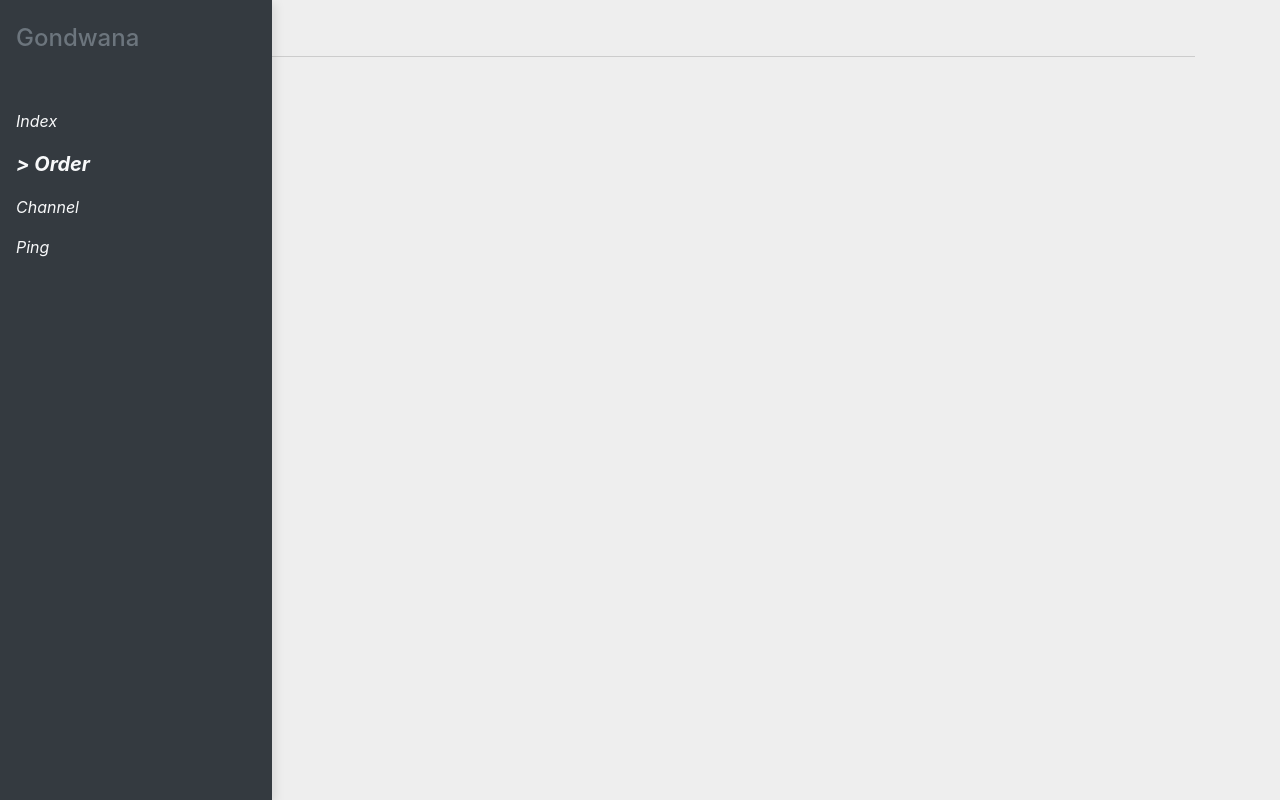
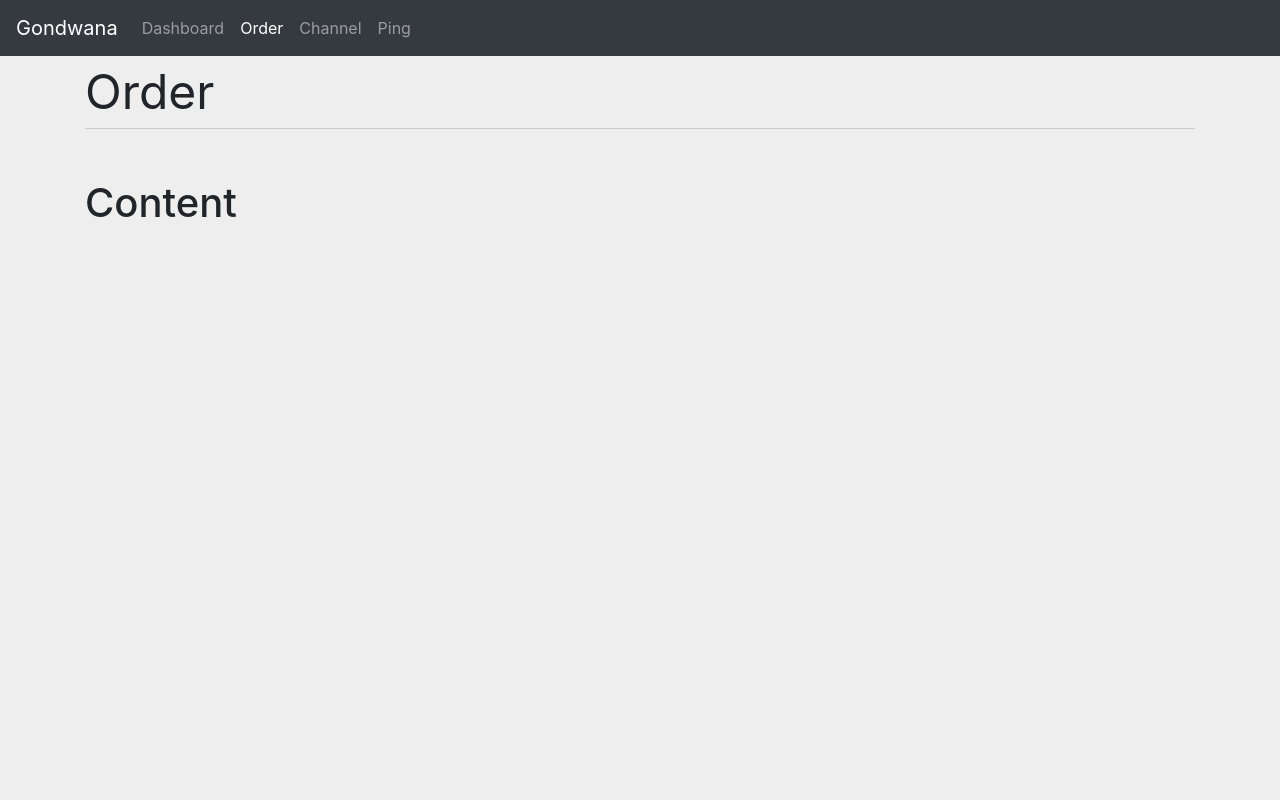
Before and after one commit to richard-ma/Gondwana, a Flask app: page /order/index in a window 1280 px wide. Run offline with Flask 2, Linux system fonts and the light colour scheme; some libraries are stand-ins or nearby versions.

Commit message:
change navbar to horizontal

```diff
--- a/Gondwana/static/main.css
+++ b/Gondwana/static/main.css
@@ -1,19 +1,3 @@
-.vertical-nav {
-  min-width: 17rem;
-  width: 17rem;
-  height: 100vh;
-  position: fixed;
-  top: 0;
-  left: 0;
-  box-shadow: 3px 3px 10px rgba(0, 0, 0, 0.1);
-  transition: all 0.4s;
-}
-
-.active {
-  font-size: 20px;
-  font-weight: bold;
-}
-
 body {
     background-color: #eeeeee;
 }
--- a/Gondwana/templates/base.html
+++ b/Gondwana/templates/base.html
@@ -11,30 +11,26 @@
 
 <!-- navbar -->
 {% set nav_bar = [
-    ('/', 'index', 'Index'),
+    ('/', 'dashboard', 'Dashboard'),
     ('/order/index', 'order_index', 'Order'),
     ('/channel/index', 'channel_index', 'Channel'),
     ('/ping', 'ping', 'Ping'),
 ] %}
 {% set active_page = active_page|default('ping') %}
 
-<div class="vertical-nav bg-dark" id="sidebar">
-    <div class="py-4 px-3 mb-4 bg-dark">
-        <div class="media-body">
-            <h4 class="font-weight-white text-muted mb-0">Gondwana</h4>
-        </div>
-    </div>
+<nav class="navbar navbar-expand-lg sticky-top navbar-dark bg-dark">
+  <a class="navbar-brand" href="#">Gondwana</a>
 
-    <ul class="nav flex-column bg-dark mb-0">
-        {% for href, id, caption in nav_bar %}
-        <li class="nav-item {% if id == active_page %}active{% endif %}">
-            <a href="{{href|e}}" class="nav-link text-light font-italic bg-dark">
-                {% if id == active_page %}> {% endif %}{{caption}}
-            </a>
-        </li>
-        {% endfor %}
+  <div class="collapse navbar-collapse">
+    <ul class="navbar-nav mr-auto">
+      {% for href, id, caption in nav_bar %}
+      <li class="nav-item {% if id == active_page %}active{% endif %}">
+        <a class="nav-link" href="{{href|e}}">{{caption}}</a>
+      </li>
+      {% endfor %}
     </ul>
-</div>
+  </div>
+</nav>
 <!-- navbar end -->
 
 <div class="container">
--- a/Gondwana/templates/channel/create.html
+++ b/Gondwana/templates/channel/create.html
@@ -5,7 +5,7 @@ Create Channel
 {% endblock %}
 
 {% block header %}
-    <h1>Create Channel</h1>
+Create Channel
 {% endblock %}
 
 {% block content %}
--- a/Gondwana/templates/order/index.html
+++ b/Gondwana/templates/order/index.html
@@ -1,7 +1,7 @@
 {% extends 'base.html' %}
 
 {% block header %}
-    <h1>Order</h1>
+    Order
 {% endblock %}
 
 {% block content %}
```
